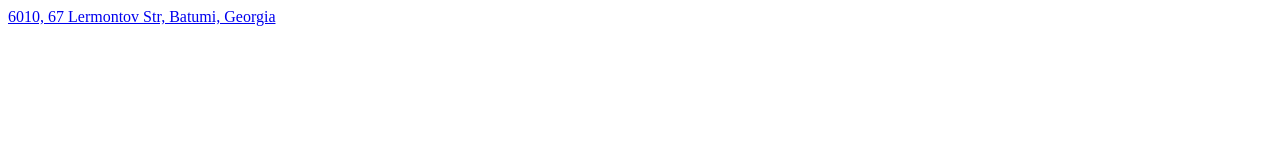
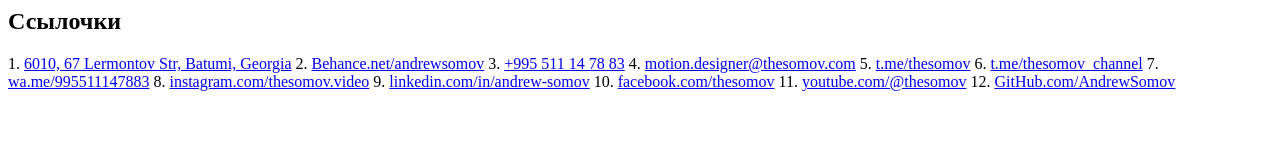
Before and after one commit to thesomov/somov.cc, a plain HTML site: page index.html in a window 1280 px wide. Drawn offline with Linux system fonts and the light colour scheme.

Commit message:
Update index.html

```diff
--- a/index.html
+++ b/index.html
@@ -1 +1,13 @@
-<a href="https://www.google.com/maps/place/41.639427,%2041.628303/@41.639427,41.628303" target="_blank">6010, 67 Lermontov Str, Batumi, Georgia</a>
+<h2>Ссылочки</h2>
+1. <a href="https://www.google.com/maps/place/41.639427,%2041.628303/@41.639427,41.628303" target="_blank">6010, 67 Lermontov Str, Batumi, Georgia</a>
+2. <a href="https://www.behance.net/andrewsomov" target="_blank">Behance.net/andrewsomov</a>
+3. <a href="tel:+995511147883">+995 511 14 78 83</a>
+4. <a href="mailto:motion.designer@thesomov.com">motion.designer@thesomov.com</a>
+5. <a href="https://t.me/thesomov" target="_blank">t.me/thesomov</a>
+6. <a href="https://t.me/thesomov_channel" target="_blank">t.me/thesomov_channel</a>
+7. <a href="https://wa.me/995511147883" target="_blank">wa.me/995511147883</a>
+8. <a href="https://www.instagram.com/thesomov.video/" target="_blank">instagram.com/thesomov.video</a>
+9. <a href="https://www.linkedin.com/in/andrew-somov/" target="_blank">linkedin.com/in/andrew-somov</a>
+10. <a href="https://www.facebook.com/thesomov" target="_blank">facebook.com/thesomov</a>
+11. <a href="https://www.youtube.com/@thesomov" target="_blank">youtube.com/@thesomov</a>
+12. <a href="https://github.com/AndrewSomov" target="_blank">GitHub.com/AndrewSomov</a>
```
